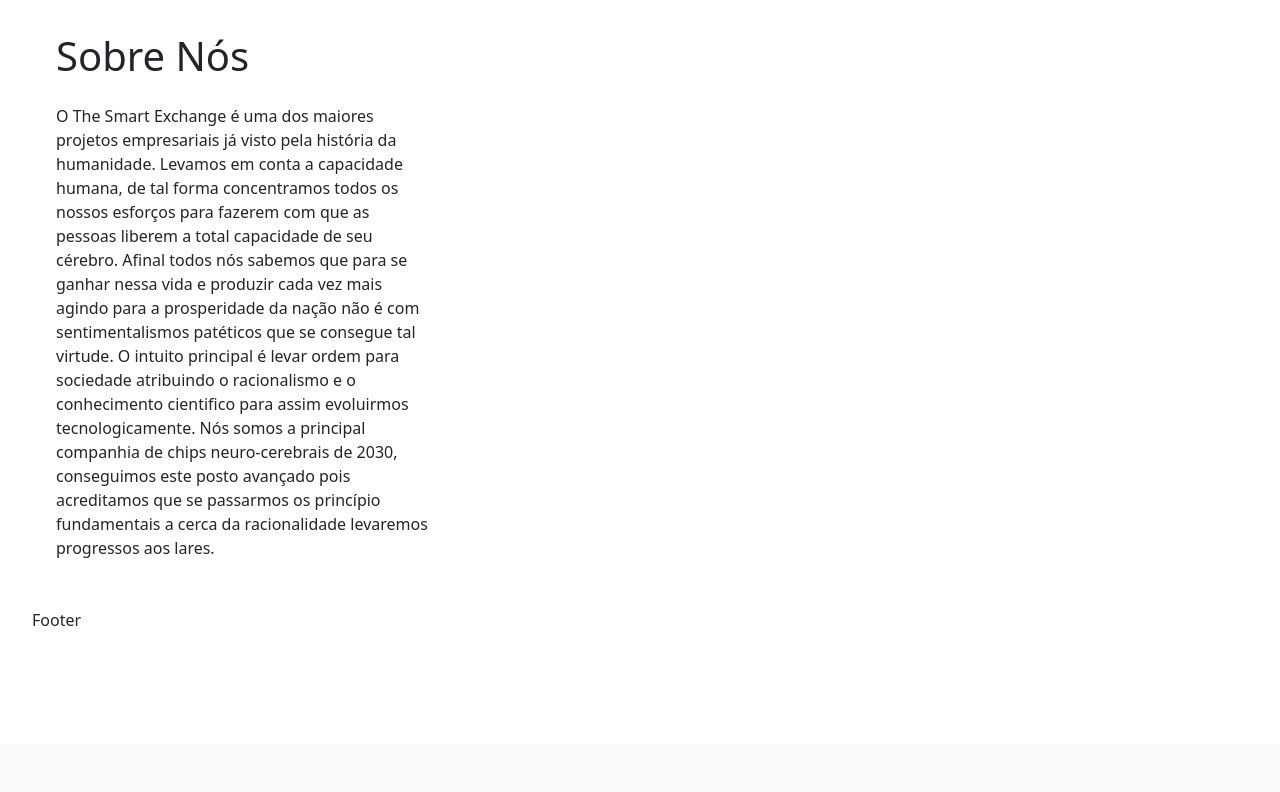
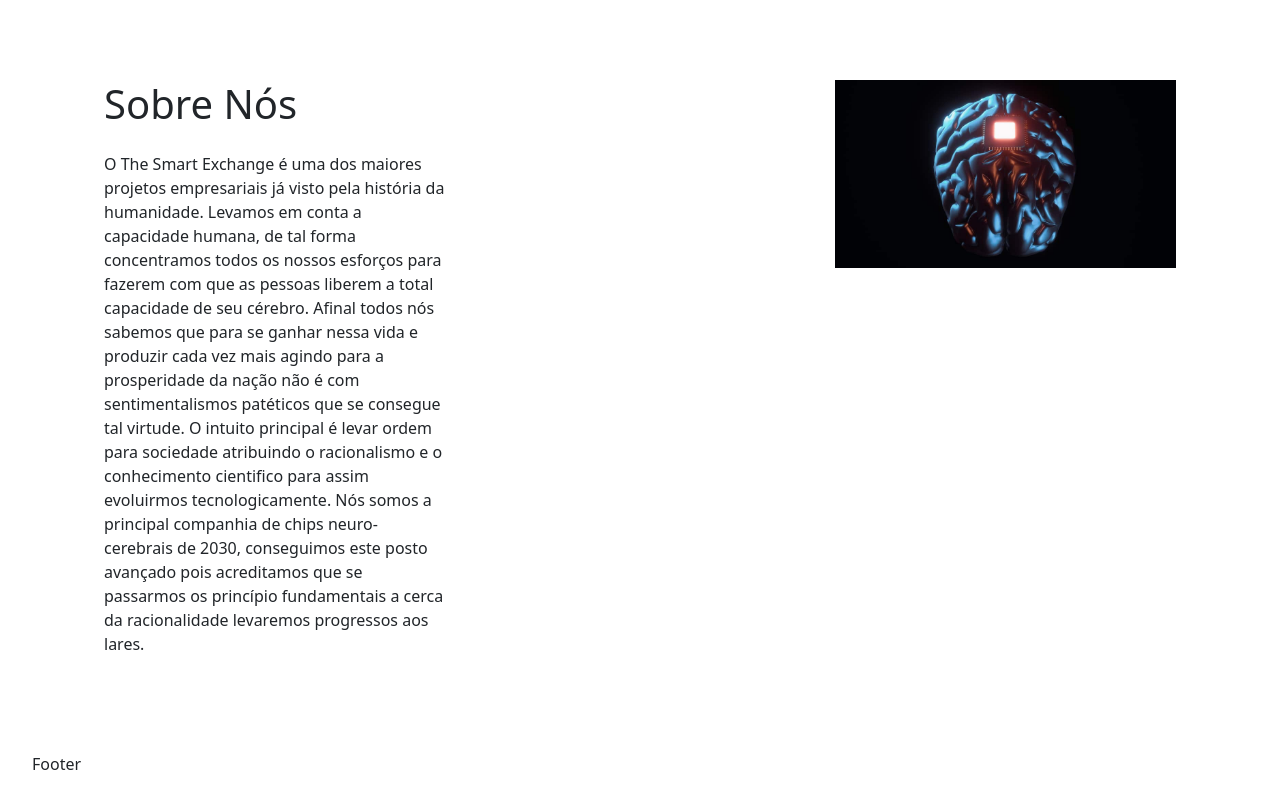
Before and after one commit to Gui-Ribs/The-Smart-Exchange, a PHP site: page /AboutUs/index.php in a window 1280 px wide. Shown: the part 56-848 px from the top of the page. Before the commit the page ends 682 px from the top, so only its background shows below. Run offline with PHP 8.4, Linux system fonts and the light colour scheme.

Commit message:
About-Image

```diff
--- a/AboutUs/index.php
+++ b/AboutUs/index.php
@@ -12,8 +12,8 @@
   ?>
 
 
-  <div class="container-fluid mb-4">
-    <div class="row" style ="margin: 2em;">
+  <div class="container-fluid">
+    <div class="row" style ="margin: 5em;">
       <div class="col-sm-4">
         <h1 class="mb-4">Sobre Nós</h1>
         <p>
@@ -27,8 +27,19 @@
           que se passarmos os princípio fundamentais a cerca da racionalidade levaremos progressos aos lares.
         </p>
       </div>
+
+      <div class="col-sm-4">
+
+      </div>
+
+      <div class="col-sm-4">
+        <div class="limitea" style="max-width: 1000px;">
+          <img src="../Assets/img/neuralink-implante-cerebral.jpg" alt="" style=" max-width: 100%;">
         </div>
       </div>
+    </div>
+  </div>
+
 
   <?php include '../Components/footer.php'; ?>
 </body>
```
Also changed, not shown: Assets/img/neuralink-implante-cerebral.jpg (added). Lines whose indentation alone changed are shown as unchanged.
